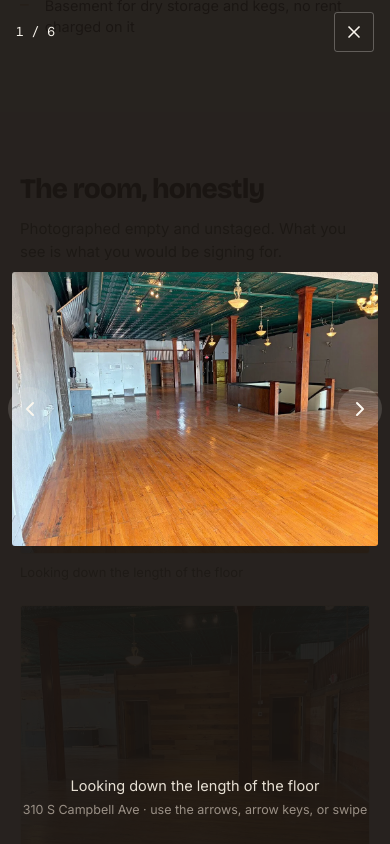
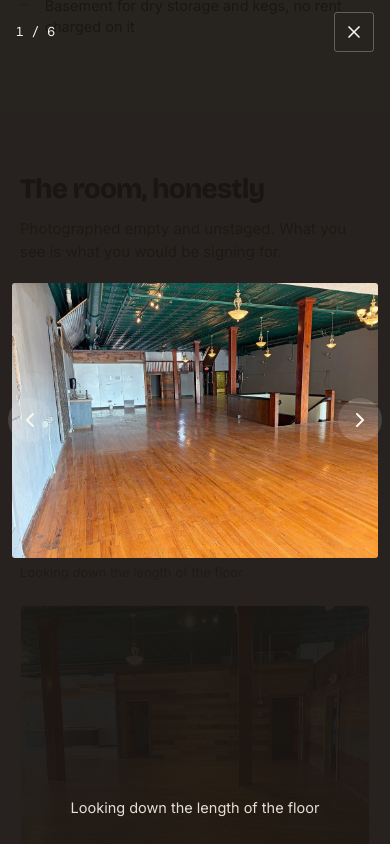
Before and after one commit to usetoolcrate/310-s-campbell, a React (Vite) app: page / in a window 390 px wide. Both pictures are taken after a click on the button 195 px from the left and 2423 px from the top of the page. Shown: the part 2001-2845 px from the top of the page. Built offline with nearby package versions, Linux system fonts and the light colour scheme.

Commit message:
Even caption heights, cleaner mobile lightbox

```diff
--- a/src/pages/PublicLandingPage.tsx
+++ b/src/pages/PublicLandingPage.tsx
@@ -199,7 +199,7 @@ function Lightbox({
           alt={shot.alt}
           onClick={(e) => e.stopPropagation()}
           className="max-h-full max-w-full rounded-[3px] object-contain"
-          style={{ maxHeight: "calc(100vh - 190px)" }}
+          style={{ maxHeight: "calc(100vh - 170px)" }}
         />
 
         <button
@@ -220,8 +220,8 @@ function Lightbox({
         <p className="mx-auto max-w-[60ch] text-[14.5px] leading-relaxed" style={{ color: "#E6DFD3" }}>
           {shot.caption}
         </p>
-        <p className="mt-1 text-[12.5px]" style={{ color: "#9A9086" }}>
-          310 S Campbell Ave · use the arrows, arrow keys, or swipe
+        <p className="mt-1 hidden text-[12.5px] sm:block" style={{ color: "#9A9086" }}>
+          310 S Campbell Ave · use the arrows, the arrow keys, or swipe
         </p>
       </div>
     </div>
@@ -433,7 +433,7 @@ export function PublicLandingPage() {
                     <Expand className="size-4" />
                   </span>
                 </button>
-                <figcaption className="mt-2.5 text-[13px] leading-snug" style={{ color: "#6B6058" }}>
+                <figcaption className="mt-2.5 text-[13px] leading-snug sm:min-h-[2.6em]" style={{ color: "#6B6058" }}>
                   {g.caption}
                 </figcaption>
               </figure>
```
